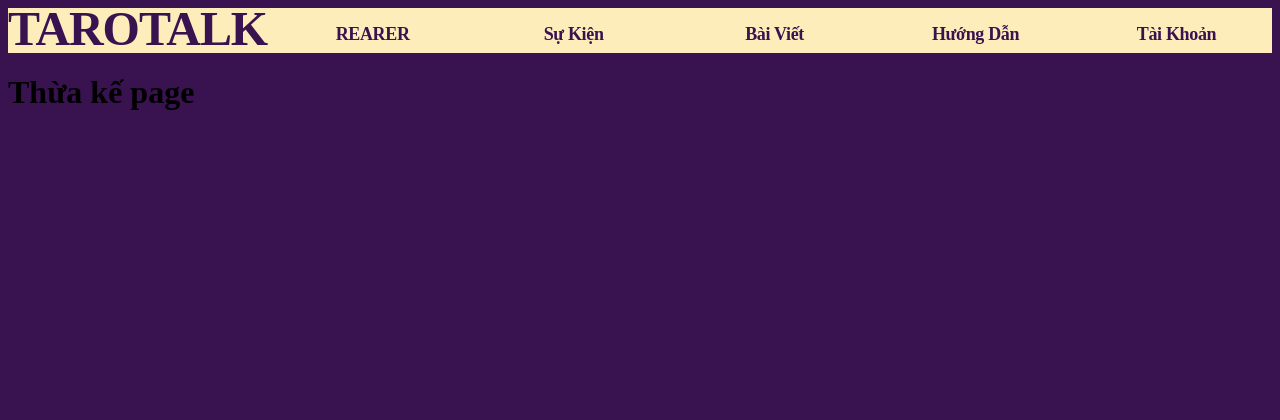
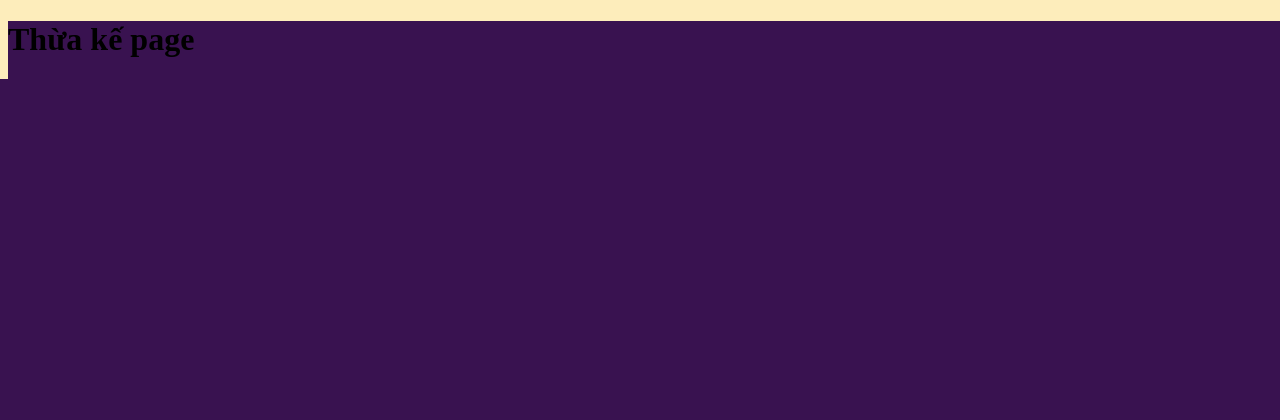
Before and after one commit to tanpham380/Tarotalk, a Django app: page / in a window 1280 px wide; the page is wider, and only the part inside the window is pictured. Shown: the top 420 px of that part. After the commit the page ends 79 px from the top of that part, so only its background shows below. Run offline with Django 4.2, Linux system fonts and the light colour scheme.

Commit message:
Fix Html template

```diff
--- a/Tarot/static/css/styles.css
+++ b/Tarot/static/css/styles.css
@@ -1,56 +1,16 @@
-
-
-
 body {
     background-color: #391250;
+    width: 100%;
+    height: 100%;
+}
+.header img[data-node-id='316d3598-d496-4c04-948f-cb0c4998797a'] {
+    top: 0px;
+    left: 0px;
+    width: 100%;
+    height: 79px;
+    position: absolute;
 }
 
-.header {
-    background-color: #FDEDBB;
-    text-align: center;
-    display: flex;
-    align-items: center;
-    width: 100%;
-    height: 45px;
-}
-
-.header h1 {
-
-    width: 312px;
-    height: 75px;
-    left: 85px;
-    top: 7px;
-
-    font-family: 'Montserrat';
-    font-style: normal;
-    font-weight: 700;
-    font-size: 48px;
-    line-height: 150%;
-    /* or 72px */
-
-    letter-spacing: -0.022em;
-
-    color: #391250;
-}
-.header h2 {
-
-    width: 232px;
-    height: 19px;
-    left: 347px;
-    top: 27px;
-
-    font-family: 'Montserrat';
-    font-style: normal;
-    font-weight: 700;
-    font-size: 24px;
-    line-height: 150%;
-    /* or 36px */
-
-    text-align: center;
-    letter-spacing: -0.019em;
-
-    color: #391250;
-}
 .content {
 
     position: relative;
@@ -59,8 +19,3 @@ body {
     background: #391250;
 
 }
-.header h2 {
-    margin: 0;
-    font-size: 18px;
-    margin-left: 10px;
-}
--- a/Tarot/templates/base.html
+++ b/Tarot/templates/base.html
@@ -7,16 +7,12 @@
     <meta name="viewport" content="width=device-width, initial-scale=1.0">
     <link rel="stylesheet" type="text/css" href="{% static 'css/styles.css' %}">
     <title>Document</title>
-    <div class="header">
-        <h1>TAROTALK</h1>
-        <h2>REARER</h2>
-        <h2>Sự Kiện</h2>
-        <h2>Bài Viết</h2>
-        <h2>Hướng Dẫn</h2>
-        <h2>Tài Khoản</h2>
-      </div>
+
 </head>
 <body>
+    <div class="header">
+        <img src="{% static 'img/headerbar.png' %}" alt="Rectangle131073" data-node-id="316d3598-d496-4c04-948f-cb0c4998797a" data-type="image" class="">
+    </div>
     <div class="content">
         {% block content %}{% endblock %}
     </div>
```
Also changed, not shown: Tarot/static/img/HEADERBAR.png (added), db.sqlite3.
